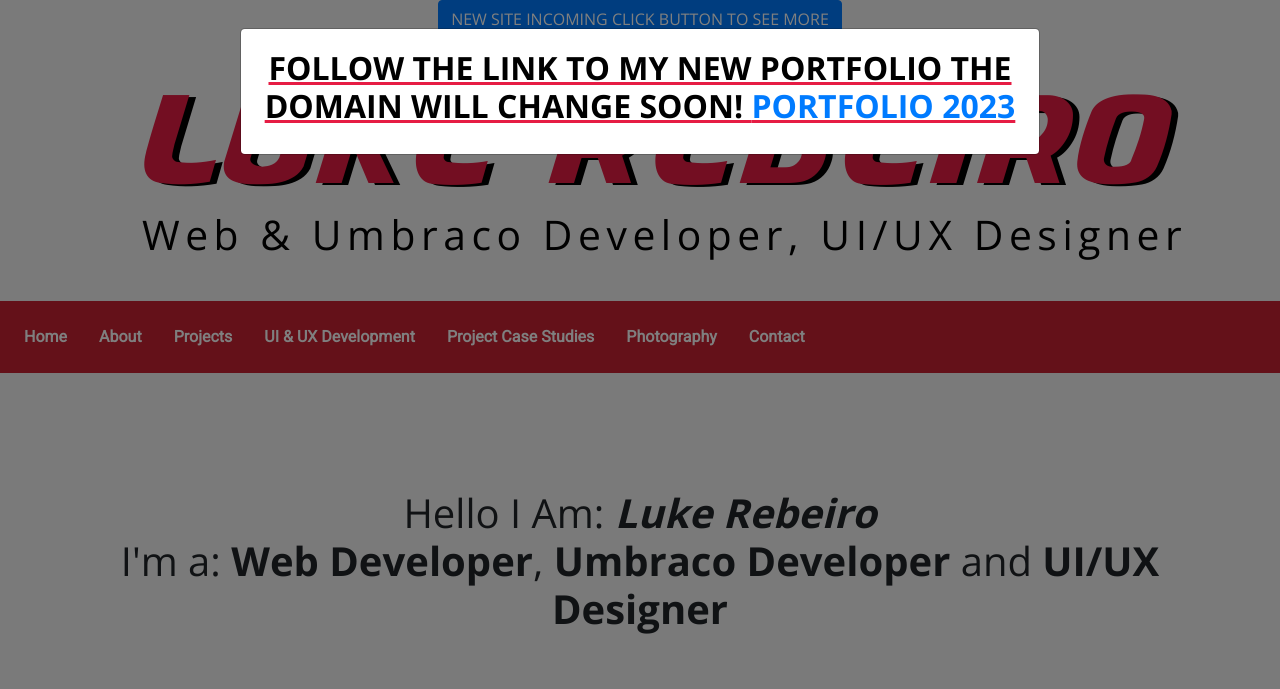
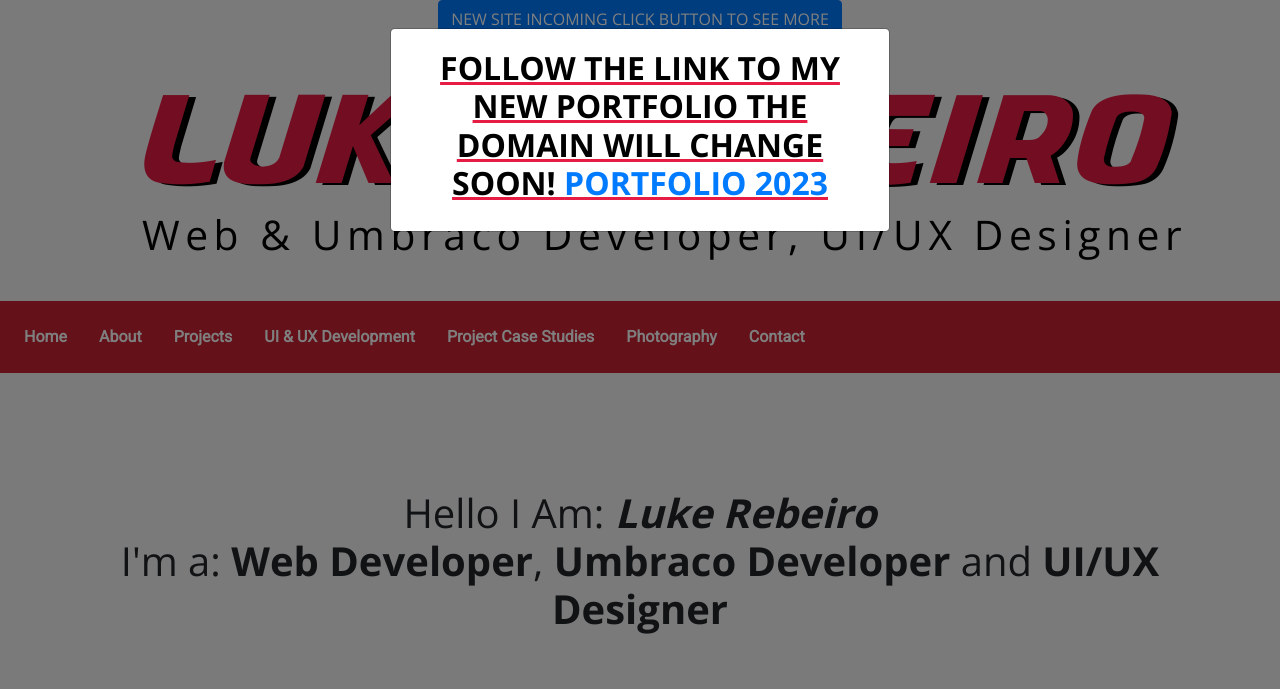
Before and after one commit to lukerebeirowebdev/Portfolio-Page-Luke-Rebeiro, a website: page index.html in a window 1280 px wide. Shown: the top 689 px of the page. Drawn offline with nearby package versions, Linux system fonts and the light colour scheme.

Commit message:
modal update

```diff
--- a/index.html
+++ b/index.html
@@ -20,9 +20,9 @@
         <button type="button" class="btn btn-primary" data-toggle="modal" data-target=".bd-example-modal-lg">NEW SITE
             INCOMING CLICK BUTTON TO SEE MORE</button>
 
-        <div class="modal fade bd-example-modal-lg" tabindex="-1" role="dialog" aria-labelledby="myLargeModalLabel"
+        <div class="modal fade bd-example-modal-md" tabindex="-1" role="dialog" aria-labelledby="myLargeModalLabel"
             id="modalLabel" aria-hidden="true">
-            <div class="modal-dialog modal-lg">
+            <div class="modal-dialog modal-md">
                 <div class="modal-content">
                     <h2>FOLLOW THE LINK TO MY NEW PORTFOLIO THE DOMAIN WILL CHANGE SOON!
                         <a href="https://lukerebeiroportfolio.netlify.app/">PORTFOLIO 2023</a>
```
